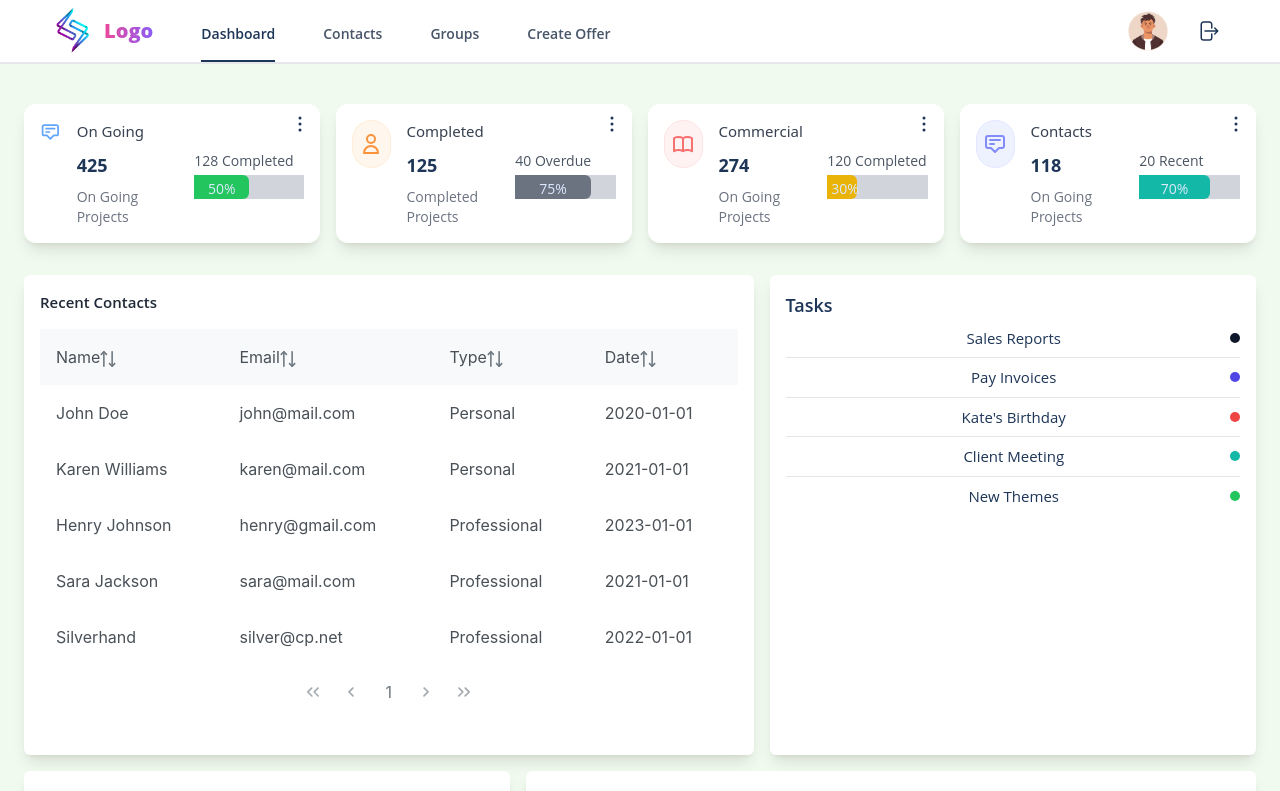
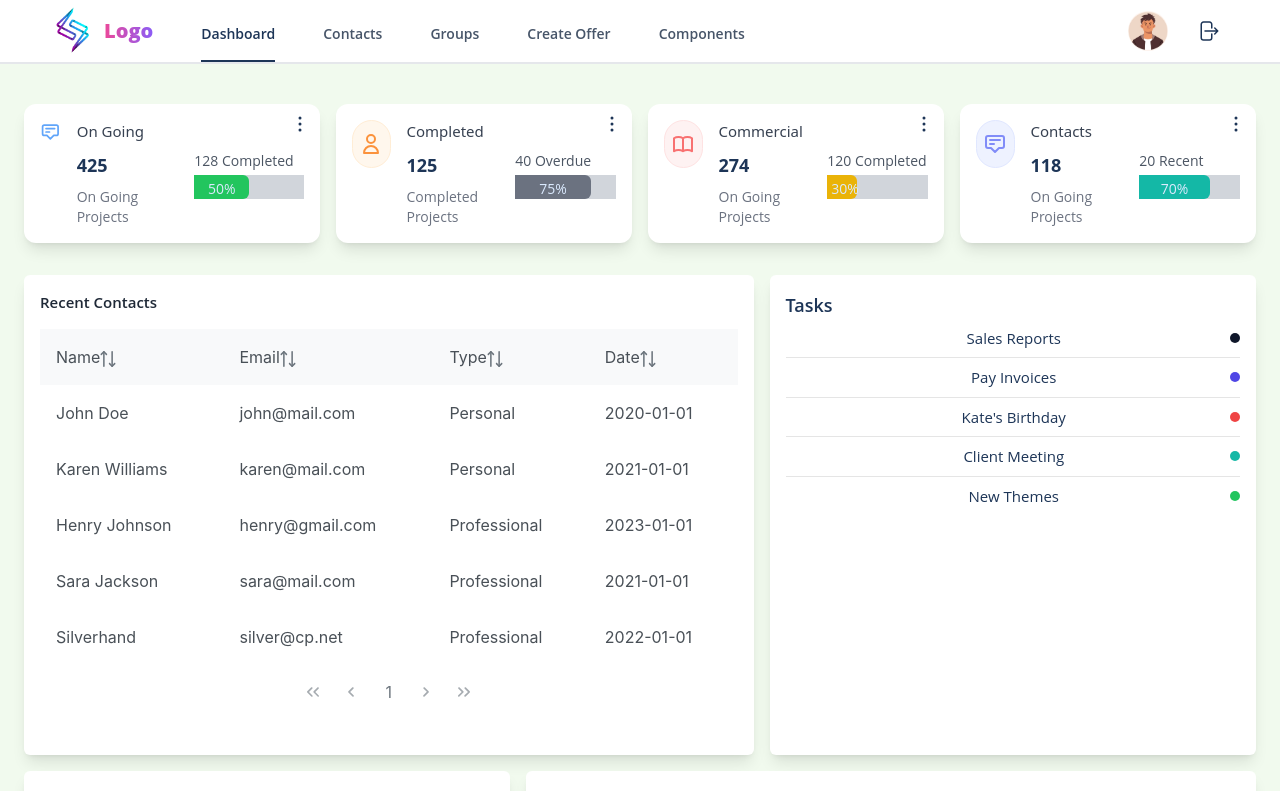
Before and after one commit to takinur/leveling, a Vue app: page / in a window 1280 px wide. Shown: the top 791 px of the page. Built offline with nearby package versions, Linux system fonts and the light colour scheme.

Commit message:
Added Demo Link

```diff
--- a/src/components/HeaderNav.vue
+++ b/src/components/HeaderNav.vue
@@ -24,6 +24,10 @@ const navLinks = [
   {
     name: 'Create Offer',
     path: '/offers/create'
+  },
+  {
+    name: 'Components',
+    path: '/demo'
   }
 ]
 const subMenu = ref()
```
